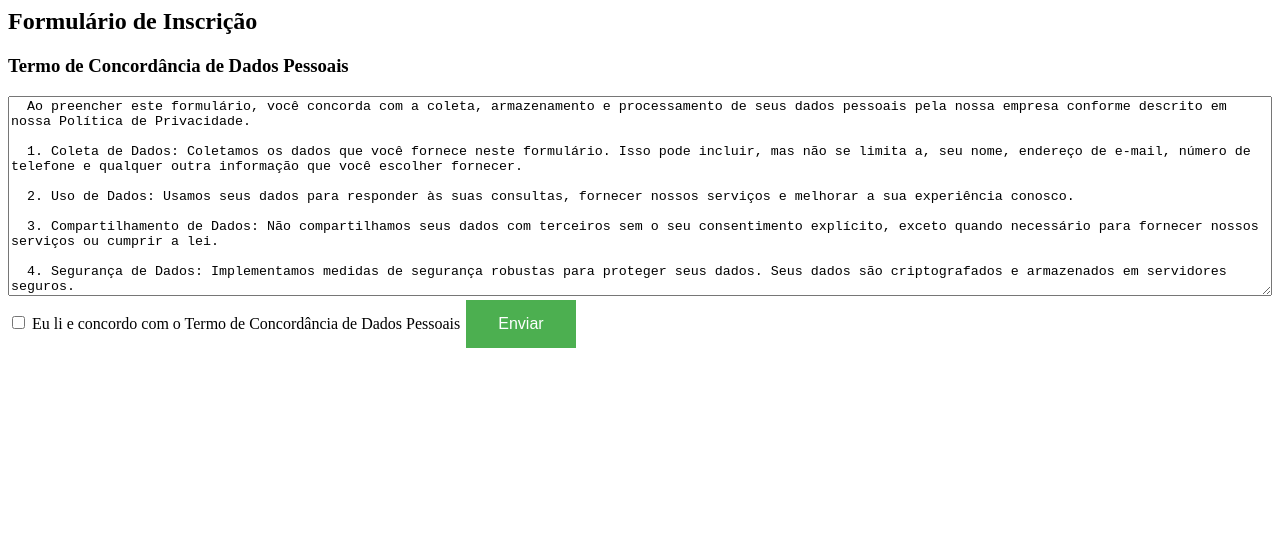
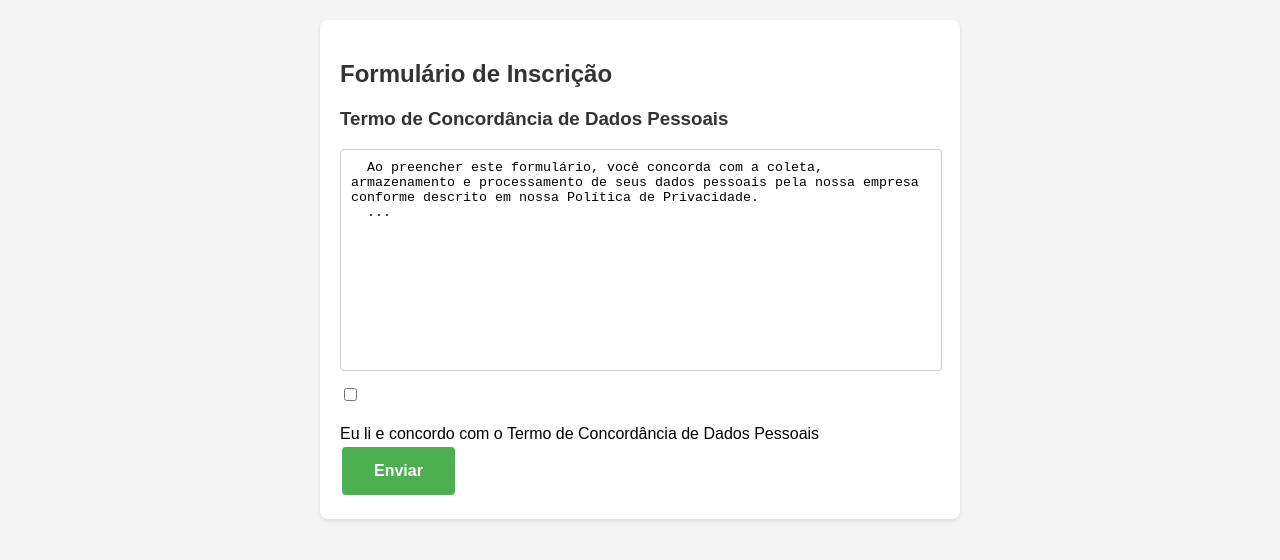
Before and after one commit to joabsm/termos, a plain HTML site: page index.html in a window 1280 px wide. Drawn offline with Linux system fonts and the light colour scheme.

Commit message:
Update index.html

```diff
--- a/index.html
+++ b/index.html
@@ -1,37 +1,37 @@
- <form action="https://docs.google.com/forms/d/e/1FAIpQLSc2k9HGkLQhL9Omj-ooq2f7Cmps-7vUwY_BcV1Rer4ivsnlfg/viewform">
-  <h2>Formulário de Inscrição</h2>
-
-  <!-- Aqui você pode colocar os campos do seu formulário -->
-
-  <h3>Termo de Concordância de Dados Pessoais</h3>
-  <textarea readonly style="width: 100%; height: 200px;">
-  Ao preencher este formulário, você concorda com a coleta, armazenamento e processamento de seus dados pessoais pela nossa empresa conforme descrito em nossa Política de Privacidade.
-
-  1. Coleta de Dados: Coletamos os dados que você fornece neste formulário. Isso pode incluir, mas não se limita a, seu nome, endereço de e-mail, número de telefone e qualquer outra informação que você escolher fornecer.
-
-  2. Uso de Dados: Usamos seus dados para responder às suas consultas, fornecer nossos serviços e melhorar a sua experiência conosco.
-
-  3. Compartilhamento de Dados: Não compartilhamos seus dados com terceiros sem o seu consentimento explícito, exceto quando necessário para fornecer nossos serviços ou cumprir a lei.
-
-  4. Segurança de Dados: Implementamos medidas de segurança robustas para proteger seus dados. Seus dados são criptografados e armazenados em servidores seguros.
-
-  5. Direitos do Usuário: Você tem o direito de acessar, corrigir ou excluir seus dados a qualquer momento. Por favor, entre em contato conosco se desejar exercer esses direitos.
-
-  Ao clicar em "Concordo", você confirma que leu e entendeu este Termo de Concordância de Dados Pessoais e concorda com a coleta, uso e armazenamento de seus dados pessoais conforme descrito.
-  </textarea>
-
-
-
-
-
-
-    <input type="checkbox" id="agree" name="agree">
-    <label for="agree">Eu li e concordo com o Termo de Concordância de Dados Pessoais</label>
-
 <!DOCTYPE html>
 <html>
 <head>
 <style>
+  body {
+    font-family: Arial, sans-serif;
+    background-color: #f4f4f4;
+    margin: 0;
+    padding: 0;
+  }
+
+  form {
+    max-width: 600px;
+    margin: 20px auto;
+    padding: 20px;
+    background-color: #fff;
+    border-radius: 8px;
+    box-shadow: 0 2px 4px rgba(0, 0, 0, 0.1);
+  }
+
+  h2, h3 {
+    color: #333;
+  }
+
+  textarea {
+    width: calc(100% - 20px);
+    height: 200px;
+    margin-bottom: 10px;
+    padding: 10px;
+    border: 1px solid #ccc;
+    border-radius: 4px;
+    resize: none;
+  }
+
   .btn-enviar {
     background-color: #4CAF50; /* Verde */
     border: none;
@@ -43,16 +43,46 @@
     font-size: 16px;
     margin: 4px 2px;
     cursor: pointer;
+    border-radius: 4px;
+    transition: background-color 0.3s;
+  }
+
+  .btn-enviar:hover {
+    background-color: #45a049;
+  }
+
+  label {
+    display: block;
+    margin-top: 20px;
+  }
+
+  input[type="checkbox"] {
+    margin-right: 10px;
+  }
+
+  input[type="submit"] {
+    font-weight: bold;
   }
 </style>
 </head>
 <body>
 
+<form action="https://docs.google.com/forms/d/e/1FAIpQLSc2k9HGkLQhL9Omj-ooq2f7Cmps-7vUwY_BcV1Rer4ivsnlfg/viewform">
+  <h2>Formulário de Inscrição</h2>
+
+  <!-- Aqui você pode colocar os campos do seu formulário -->
+
+  <h3>Termo de Concordância de Dados Pessoais</h3>
+  <textarea readonly>
+  Ao preencher este formulário, você concorda com a coleta, armazenamento e processamento de seus dados pessoais pela nossa empresa conforme descrito em nossa Política de Privacidade.
+  ...
+  </textarea>
+
+  <input type="checkbox" id="agree" name="agree">
+  <label for="agree">Eu li e concordo com o Termo de Concordância de Dados Pessoais</label>
+
   <input type="submit" value="Enviar" class="btn-enviar">
+</form>
 
 </body>
 </html>
-
-
-
-</form>
```
Lines whose indentation alone changed are shown as unchanged.
